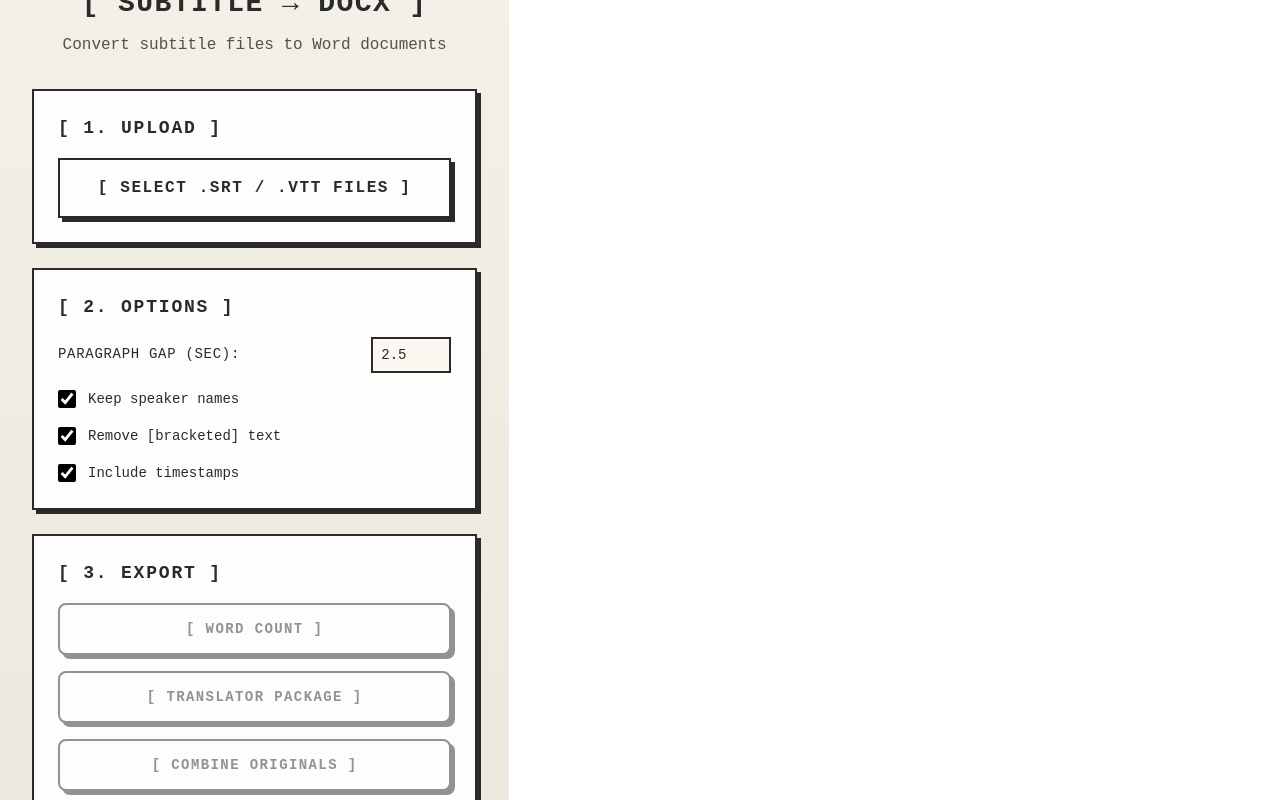
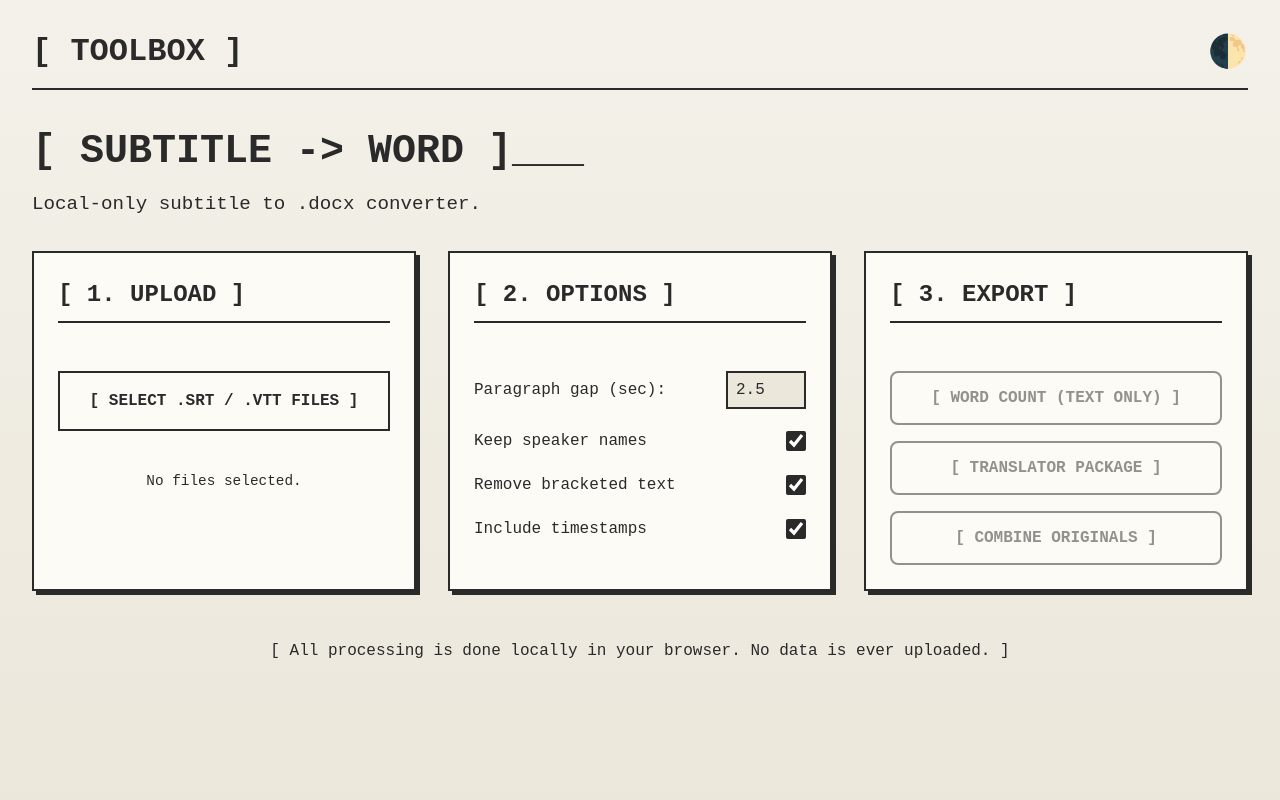
Before and after one commit to VernerAnton/subtitle2docx, a React (Vite) app: page / in a window 1280 px wide. Built offline with nearby package versions, Linux system fonts and the light colour scheme.

Commit message:
Finalize styling for options panel and UI

```diff
--- a/src/App.css
+++ b/src/App.css
@@ -1,202 +1,198 @@
-/* Global Typewriter Aesthetic - Matching ToolBox */
+/* Global Typewriter Aesthetic */
 :root {
   --font-main: 'Courier New', Courier, monospace;
+
+  /* Light Mode */
+  --lm-bg: linear-gradient(to bottom, #f4f1ea 0%, #ebe7db 100%);
+  --lm-text: #2a2a2a;
+  --lm-border: #2a2a2a;
+  --lm-shadow: 4px 4px 0px #2a2a2a;
+  --lm-card-bg: #fdfbf5;
+  --lm-input-bg: #ebe7db;
+
+  /* Dark Mode */
+  --dm-bg: linear-gradient(to bottom, #1a1a1a 0%, #0d0d0d 100%);
+  --dm-text: #e0e0e0;
+  --dm-border: #e0e0e0;
+  --dm-shadow: 4px 4px 0px #e0e0e0;
+  --dm-card-bg: #222;
+  --dm-input-bg: #333;
 }
 
-/* Reset */
+/* Reset everything and ensure full viewport */
 * {
   margin: 0;
   padding: 0;
   box-sizing: border-box;
 }
 
-html, body {
+html {
+  margin: 0;
+  padding: 0;
   width: 100%;
   height: 100%;
   overflow-x: hidden;
 }
 
 body {
+  margin: 0;
+  padding: 0;
+  width: 100%;
+  min-height: 100vh;
+  overflow-x: hidden;
   font-family: var(--font-main);
-  transition: background 0.3s ease, color 0.3s ease;
-  min-height: 100vh;
-}
-
-body.light-mode,
-.app-container.light-mode {
-  background: linear-gradient(to bottom, #f4f1ea 0%, #ebe7db 100%);
-  color: #2a2a2a;
-}
-
-body.dark-mode,
-.app-container.dark-mode {
-  background: linear-gradient(to bottom, #1a1a1a 0%, #0d0d0d 100%);
-  color: #e0e0e0;
 }
 
 .app-container {
-  max-width: 900px;
-  margin: 0 auto;
-  padding: 2rem;
+  width: 100vw; /* Use viewport width */
   min-height: 100vh;
-  display: flex;
-  flex-direction: column;
+  transition: background 0.3s, color 0.3s;
+  padding: 1rem;
+  overflow-x: hidden;
+  position: relative; /* Ensure proper positioning context */
 }
 
-/* Mobile adjustments */
-@media (max-width: 768px) {
+@media (min-width: 768px) {
   .app-container {
-    padding: 1rem;
+    padding: 2rem;
   }
 }
 
-/* Header - matching toolbox exactly */
+.app-container.light-mode {
+  background: var(--lm-bg);
+  background-attachment: fixed; /* Keep gradient fixed */
+  color: var(--lm-text);
+}
+
+.app-container.dark-mode {
+  background: var(--dm-bg);
+  background-attachment: fixed; /* Keep gradient fixed */
+  color: var(--dm-text);
+}
+
+/* Header */
 .header {
+  margin-bottom: 2rem;
   display: flex;
   align-items: center;
   justify-content: space-between;
   border-bottom: 2px solid;
   padding-bottom: 1rem;
-  margin-bottom: 1rem;
-  position: relative;
+  width: 100%; /* Ensure full width */
 }
 
-.light-mode .header { border-color: #2a2a2a; }
-.dark-mode .header { border-color: #e0e0e0; }
-
-/* Mode toggle on the left - matching toolbox */
-.mode-toggle {
-  display: flex;
-  align-items: center;
-  gap: 0.75rem;
-  font-weight: bold;
-  letter-spacing: 0.1em;
-  font-size: 0.875rem;
-  position: absolute;
-  left: 0;
+.light-mode .header {
+  border-color: var(--lm-border);
 }
 
-.mode-toggle span {
-  display: none;
+.dark-mode .header {
+  border-color: var(--dm-border);
 }
 
-@media (min-width: 480px) {
-  .mode-toggle span {
-    display: inline;
-  }
+.title {
+  font-size: clamp(1.5rem, 4vw, 2rem); /* Responsive font size */
+  font-weight: bold;
 }
 
-/* Theme button styling */
-.theme-btn,
 #theme-btn {
   background: none;
   border: none;
-  font-size: 1.5rem;
+  font-size: 2rem;
   cursor: pointer;
-  padding: 0.25rem;
+  padding: 0;
+  color: inherit;
   transition: transform 0.2s;
-  min-width: 40px;
-  min-height: 40px;
-  display: flex;
-  align-items: center;
-  justify-content: center;
 }
 
-.theme-btn:hover,
 #theme-btn:hover {
   transform: scale(1.1);
 }
 
-.theme-btn:focus,
-#theme-btn:focus {
-  outline: 2px solid currentColor;
-  outline-offset: 2px;
+/* Tool Header */
+.tool-header {
+  margin-bottom: 2rem;
+  text-align: left;
+  width: 100%;
 }
 
-/* Title centered */
-.title {
-  font-size: clamp(1.5rem, 4vw, 2.5rem);
+.tool-title-main {
+  font-size: clamp(1.8rem, 5vw, 2.5rem); /* Responsive font size */
   font-weight: bold;
-  letter-spacing: 0.05em;
-  margin: 0 auto;
-  text-align: center;
 }
 
-/* Tool header - subtitle style */
-.tool-header {
-  text-align: center;
-  margin-bottom: 2rem;
+.tool-desc {
+  font-size: clamp(1rem, 2vw, 1.2rem); /* Responsive font size */
+  margin-top: 0.5rem;
 }
 
-.tool-header h2 {
-  font-size: clamp(1.25rem, 3vw, 1.75rem);
-  font-weight: bold;
-  letter-spacing: 0.05em;
-  text-transform: uppercase;
-  margin-bottom: 0.5rem;
-}
-
-.tool-header p {
-  opacity: 0.8;
-  font-size: clamp(0.875rem, 2vw, 1rem);
-}
-
-/* Main content */
+/* Main Content Grid */
 .main-content {
   display: grid;
   grid-template-columns: 1fr;
-  gap: 1.5rem;
-  flex: 1;
+  gap: 2rem;
+  width: 100%;
+  max-width: 1400px; /* Optional: limit max width for readability on very wide screens */
+  margin: 0 auto; /* Center if max-width is applied */
 }
 
-/* Tool cards - matching toolbox style exactly */
+/* Tablet layout */
+@media (min-width: 768px) {
+  .main-content {
+    grid-template-columns: repeat(2, 1fr);
+  }
+}
+
+/* Desktop layout */
+@media (min-width: 992px) {
+  .main-content {
+    grid-template-columns: repeat(3, 1fr);
+  }
+}
+
+/* Tool Cards */
 .tool-card {
+  border: 2px solid;
   padding: 1.5rem;
-  border: 2px solid;
-  transition: all 0.3s;
-  text-align: left;
-  background: none;
-  font-family: inherit;
-  position: relative;
+  width: 100%;
+  transition: transform 0.2s, box-shadow 0.2s;
+  display: flex;
+  flex-direction: column;
+  gap: 1.5rem;
+}
+
+.tool-card:hover {
+  transform: translateY(-2px);
 }
 
 .light-mode .tool-card {
-  background: #fefdfb;
-  border-color: #2a2a2a;
-  box-shadow: 4px 4px 0px #2a2a2a;
-  color: #2a2a2a;
+  background: var(--lm-card-bg);
+  border-color: var(--lm-border);
+  box-shadow: var(--lm-shadow);
 }
 
 .dark-mode .tool-card {
-  background: #2a2a2a;
-  border-color: #e0e0e0;
-  box-shadow: 4px 4px 0px #e0e0e0;
-  color: #e0e0e0;
+  background: var(--dm-card-bg);
+  border-color: var(--dm-border);
+  box-shadow: var(--dm-shadow);
 }
 
-.tool-card:hover {
-  transform: translate(-2px, -2px);
+.card-header {
+  font-size: clamp(1.2rem, 3vw, 1.5rem); /* Responsive font size */
+  font-weight: bold;
+  margin-bottom: 1.5rem;
+  padding-bottom: 0.5rem;
+  border-bottom: 2px solid;
 }
 
-.light-mode .tool-card:hover {
-  background: #f9f7f0;
-  box-shadow: 6px 6px 0px #2a2a2a;
+.light-mode .card-header {
+  border-color: var(--lm-border);
 }
 
-.dark-mode .tool-card:hover {
-  background: #333333;
-  box-shadow: 6px 6px 0px #e0e0e0;
+.dark-mode .card-header {
+  border-color: var(--dm-border);
 }
 
-.tool-card h3 {
-  font-size: 1.125rem;
-  font-weight: bold;
-  text-transform: uppercase;
-  letter-spacing: 0.1em;
-  margin-bottom: 1rem;
-}
-
-/* Upload button - styled like toolbox buttons */
+/* Upload Section */
 .upload-btn {
   display: block;
   width: 100%;
@@ -206,229 +202,177 @@ body.dark-mode,
   cursor: pointer;
   font-size: 1rem;
   font-weight: bold;
-  text-transform: uppercase;
-  letter-spacing: 0.1em;
-  transition: all 0.3s;
-  font-family: inherit;
+  transition: background 0.2s, transform 0.2s;
+  background: transparent;
 }
 
 .light-mode .upload-btn {
-  background: #fefdfb;
-  border-color: #2a2a2a;
-  color: #2a2a2a;
-  box-shadow: 4px 4px 0px #2a2a2a;
+  border-color: var(--lm-border);
+  color: var(--lm-text);
 }
 
 .dark-mode .upload-btn {
-  background: #2a2a2a;
-  border-color: #e0e0e0;
-  color: #e0e0e0;
-  box-shadow: 4px 4px 0px #e0e0e0;
-}
-
-.upload-btn:hover {
-  transform: translate(-2px, -2px);
+  border-color: var(--dm-border);
+  color: var(--dm-text);
 }
 
 .light-mode .upload-btn:hover {
-  box-shadow: 6px 6px 0px #2a2a2a;
+  background: var(--lm-input-bg);
 }
 
 .dark-mode .upload-btn:hover {
-  box-shadow: 6px 6px 0px #e0e0e0;
+  background: var(--dm-input-bg);
 }
 
 .upload-btn:active {
-  transform: translate(0, 0);
+  transform: scale(0.98);
 }
 
-.light-mode .upload-btn:active {
-  box-shadow: 4px 4px 0px #2a2a2a;
+.file-status {
+  margin-top: 1rem;
+  font-size: 0.9rem;
+  text-align: center;
+  word-wrap: break-word; /* Prevents long filenames from overflowing */
+  min-height: 1.2em; /* Prevents layout shift */
 }
 
-.dark-mode .upload-btn:active {
-  box-shadow: 4px 4px 0px #e0e0e0;
-}
-
-/* Options section */
-.options-grid {
+/* --- IMPROVED Options Section --- */
+.options-container {
   display: flex;
   flex-direction: column;
-  gap: 1rem;
+  gap: 1.25rem; /* Spacing between each option row */
 }
 
 .option-item {
   display: flex;
+  justify-content: space-between; /* Pushes label and input to opposite ends */
   align-items: center;
   gap: 1rem;
 }
 
-.option-item label {
-  flex: 1;
-  font-size: 0.875rem;
-  text-transform: uppercase;
-  letter-spacing: 0.05em;
+.option-item span {
+  text-align: left; /* Keep label text aligned to the left */
 }
 
-.option-input,
-input[type="number"] {
-  width: 80px;
-  padding: 0.5rem;
-  border: 2px solid;
-  font-size: 0.875rem;
-  font-family: var(--font-main);
-  transition: all 0.2s;
+.checkbox-item {
+  cursor: pointer; /* Makes the whole row clickable */
 }
 
-.light-mode .option-input,
-.light-mode input[type="number"] {
-  background: #f9f7f0;
-  border-color: #2a2a2a;
-  color: #2a2a2a;
+.option-input {
+  font-family: inherit;
+  font-size: 1rem;
+  padding: 0.5rem;
+  width: 80px;
+  border: 2px solid;
+  flex-shrink: 0; /* Prevents the input from shrinking if the label is long */
+}
+.light-mode .option-input {
+  background: var(--lm-input-bg);
+  border-color: var(--lm-border);
+  color: var(--lm-text);
+}
+.dark-mode .option-input {
+  background: var(--dm-input-bg);
+  border-color: var(--dm-border);
+  color: var(--dm-text);
 }
 
-.dark-mode .option-input,
-.dark-mode input[type="number"] {
-  background: #333333;
-  border-color: #e0e0e0;
-  color: #e0e0e0;
+input[type="checkbox"] {
+  width: 1.5em;
+  height: 1.5em;
+  accent-color: var(--lm-text); /* Use a variable for consistency */
+  flex-shrink: 0;
+}
+.dark-mode input[type="checkbox"] {
+  accent-color: var(--dm-text);
 }
 
-input[type="number"]:focus {
-  outline: 2px solid currentColor;
-  outline-offset: 2px;
-}
 
-/* Checkboxes */
-.checkbox-item {
-  display: flex;
-  align-items: center;
-  gap: 0.75rem;
-}
-
-.checkbox-item input[type="checkbox"] {
-  width: 18px;
-  height: 18px;
-  cursor: pointer;
-  accent-color: currentColor;
-}
-
-.checkbox-item label {
-  cursor: pointer;
-  font-size: 0.875rem;
-  text-transform: none;
-  letter-spacing: normal;
-}
-
-/* Export buttons - matching toolbox style */
+/* Export Section */
 .export-buttons {
   display: flex;
   flex-direction: column;
   gap: 1rem;
+  width: 100%;
 }
 
 .export-buttons button {
   padding: 1rem;
-  font-size: 0.875rem;
+  font-size: 1rem;
   font-weight: bold;
-  text-transform: uppercase;
-  letter-spacing: 0.1em;
   border: 2px solid;
   cursor: pointer;
-  transition: all 0.3s;
-  font-family: inherit;
+  transition: background 0.2s, color 0.2s, transform 0.2s;
+  font-family: var(--font-main);
   width: 100%;
-}
-
-.light-mode .export-buttons button {
-  background: #fefdfb;
-  border-color: #2a2a2a;
-  color: #2a2a2a;
-  box-shadow: 4px 4px 0px #2a2a2a;
-}
-
-.dark-mode .export-buttons button {
-  background: #2a2a2a;
-  border-color: #e0e0e0;
-  color: #e0e0e0;
-  box-shadow: 4px 4px 0px #e0e0e0;
-}
-
-.export-buttons button:not(:disabled):hover {
-  transform: translate(-2px, -2px);
-}
-
-.light-mode .export-buttons button:not(:disabled):hover {
-  background: #2a2a2a;
-  color: #fefdfb;
-  box-shadow: 6px 6px 0px #2a2a2a;
-}
-
-.dark-mode .export-buttons button:not(:disabled):hover {
-  background: #e0e0e0;
-  color: #2a2a2a;
-  box-shadow: 6px 6px 0px #e0e0e0;
-}
-
-.export-buttons button:active {
-  transform: translate(0, 0);
-}
-
-.light-mode .export-buttons button:active {
-  box-shadow: 4px 4px 0px #2a2a2a;
-}
-
-.dark-mode .export-buttons button:active {
-  box-shadow: 4px 4px 0px #e0e0e0;
 }
 
 .export-buttons button:disabled {
   opacity: 0.5;
   cursor: not-allowed;
-  transform: none;
 }
 
-.export-buttons button:disabled:hover {
-  transform: none;
+.export-buttons button:not(:disabled):active {
+  transform: scale(0.98);
 }
 
-.light-mode .export-buttons button:disabled:hover {
-  background: #fefdfb;
-  color: #2a2a2a;
-  box-shadow: 4px 4px 0px #2a2a2a;
+.light-mode .export-buttons button {
+  background: var(--lm-card-bg);
+  border-color: var(--lm-border);
+  color: var(--lm-text);
 }
 
-.dark-mode .export-buttons button:disabled:hover {
-  background: #2a2a2a;
-  color: #e0e0e0;
-  box-shadow: 4px 4px 0px #e0e0e0;
+.dark-mode .export-buttons button {
+  background: var(--dm-card-bg);
+  border-color: var(--dm-border);
+  color: var(--dm-text);
+}
+
+.light-mode .export-buttons button:not(:disabled):hover {
+  background: var(--lm-text);
+  color: var(--lm-card-bg);
+}
+
+.dark-mode .export-buttons button:not(:disabled):hover {
+  background: var(--dm-text);
+  color: var(--dm-card-bg);
 }
 
 /* Footer */
 .footer {
+  margin-top: 3rem;
   text-align: center;
-  margin-top: 2rem;
-  padding-top: 1.5rem;
-  border-top: 2px solid;
-  opacity: 0.6;
-  font-size: 0.875rem;
+  font-size: 1rem;
+  padding-bottom: 2rem;
+  width: 100%;
 }
 
-.light-mode .footer { border-color: #2a2a2a; }
-.dark-mode .footer { border-color: #e0e0e0; }
+/* Ensure no horizontal scroll on mobile */
+@media (max-width: 767px) {
+  .app-container {
+    padding: 0.5rem;
+  }
 
-/* Responsive adjustments */
-@media (max-width: 480px) {
   .tool-card {
     padding: 1rem;
   }
+}
 
-  .options-grid {
-    gap: 0.75rem;
-  }
+/* Hide any overflow that might cause issues */
+.app-container > * {
+  max-width: 100%;
+}
 
-  .export-buttons button {
-    font-size: 0.75rem;
-    padding: 0.875rem;
-  }
+/* Input focus styles */
+input:focus {
+  outline: 2px solid;
+  outline-offset: 2px;
 }
+
+.light-mode input:focus {
+  outline-color: var(--lm-border);
+}
+
+.dark-mode input:focus {
+  outline-color: var(--dm-border);
+}
--- a/src/App.tsx
+++ b/src/App.tsx
@@ -33,7 +33,7 @@ export default function App() {
   const [stripBrackets, setStripBrackets] = useState(true);
   const [includeTimestamps, setIncludeTimestamps] = useState(true);
 
-  // --- THEME STATE AND LOGIC ---
+  // --- IMPROVED THEME STATE AND LOGIC ---
   const [themePreference, setThemePreference] = useState<ThemePreference>(() => {
     const saved = localStorage.getItem('themePreference');
     return (saved as ThemePreference) || 'system';
@@ -46,7 +46,6 @@ export default function App() {
     return themePreference === 'dark' ? 'dark' : 'light';
   });
 
-  // Update actual theme when preference or system theme changes
   useEffect(() => {
     const updateActualTheme = () => {
       if (themePreference === 'system') {
@@ -70,12 +69,10 @@ export default function App() {
     return () => mediaQuery.removeEventListener('change', handleSystemThemeChange);
   }, [themePreference]);
 
-  // Save preference to localStorage when it changes
   useEffect(() => {
     localStorage.setItem('themePreference', themePreference);
   }, [themePreference]);
 
-  // Toggle function cycles through: system -> light -> dark -> system
   const cycleTheme = () => {
     setThemePreference(prev => {
       if (prev === 'system') return 'light';
@@ -84,20 +81,14 @@ export default function App() {
     });
   };
 
-  // Get icon based on current state
   const getThemeIcon = () => {
-    if (themePreference === 'system') {
-      return '🌓';
-    }
-    return themePreference === 'dark' ? '☀️' : '🌙';
+    if (themePreference === 'system') return '🌓';
+    return actualTheme === 'dark' ? '☀️' : '🌙';
   };
 
-  // Get tooltip text
   const getThemeTooltip = () => {
-    if (themePreference === 'system') {
-      return `Auto (${actualTheme})`;
-    }
-    return `Switch to ${themePreference === 'dark' ? 'system' : 'dark'}`;
+    if (themePreference === 'system') return `Auto (currently ${actualTheme})`;
+    return `${actualTheme === 'dark' ? 'Dark' : 'Light'} mode`;
   };
 
   // --- DATA HANDLING FUNCTIONS ---
@@ -200,29 +191,25 @@ export default function App() {
   return (
     <div className={`app-container ${actualTheme === 'dark' ? 'dark-mode' : 'light-mode'}`}>
       <header className="header">
-        <div className="mode-toggle">
-          <span>[ MODE ]</span>
+        <h1 className="title">[ TOOLBOX ]</h1>
         <button
+          id="theme-btn"
           className="theme-btn"
           onClick={cycleTheme}
           title={getThemeTooltip()}
-            aria-label="Toggle theme"
         >
           {getThemeIcon()}
         </button>
-        </div>
-        <h1 className="title">════ TOOLBOX ════</h1>
-        <div className="spacer"></div>
       </header>
 
       <div className="tool-header">
-          <h2>[ SUBTITLE → DOCX ]</h2>
-          <p>Convert subtitle files to Word documents</p>
+          <h2 className="tool-title-main">[ SUBTITLE -&gt; WORD ]___</h2>
+          <p className="tool-desc">Local-only subtitle to .docx converter.</p>
       </div>
 
       <main className="main-content">
         <section className="tool-card">
-          <h3>[ 1. UPLOAD ]</h3>
+          <h3 className="card-header">[ 1. UPLOAD ]</h3>
           <label className="upload-btn">
             {files.length ? `[ ${files.length} FILE(S) SELECTED ]` : "[ SELECT .SRT / .VTT FILES ]"}
             <input
@@ -233,70 +220,65 @@ export default function App() {
               onChange={(e)=> setFiles(e.target.files ? Array.from(e.target.files) : [])}
             />
           </label>
+           <p className="file-status">{files.length ? files.map(f => f.name).join(', ') : "No files selected."}</p>
         </section>
 
         <section className="tool-card">
-          <h3>[ 2. OPTIONS ]</h3>
-          <div className="options-grid">
+          <h3 className="card-header">[ 2. OPTIONS ]</h3>
+          {/* This is the structurally improved section */}
+          <div className="options-container">
             <div className="option-item">
-              <label>Paragraph gap (sec):</label>
+              <span>Paragraph gap (sec):</span>
               <input
                 type="number"
                 value={gapSec}
                 step={0.5}
                 min={0}
                 onChange={(e)=> setGapSec(Number(e.target.value))}
-                className="option-input"
-              />
+                className="option-input"/>
             </div>
-            <div className="option-item checkbox-item">
+            <label className="option-item checkbox-item">
+              <span>Keep speaker names</span>
               <input
                 type="checkbox"
-                id="keepSpeakers"
                 checked={keepSpeakers}
-                onChange={e => setKeepSpeakers(e.target.checked)}
-              />
-              <label htmlFor="keepSpeakers">Keep speaker names</label>
-            </div>
-            <div className="option-item checkbox-item">
+                onChange={e => setKeepSpeakers(e.target.checked)} />
+            </label>
+            <label className="option-item checkbox-item">
+              <span>Remove bracketed text</span>
               <input
                 type="checkbox"
-                id="stripBrackets"
                 checked={stripBrackets}
-                onChange={e => setStripBrackets(e.target.checked)}
-              />
-              <label htmlFor="stripBrackets">Remove [bracketed] text</label>
-            </div>
-            <div className="option-item checkbox-item">
+                onChange={e => setStripBrackets(e.target.checked)} />
+            </label>
+            <label className="option-item checkbox-item">
+              <span>Include timestamps</span>
               <input
                 type="checkbox"
-                id="includeTimestamps"
                 checked={includeTimestamps}
-                onChange={e => setIncludeTimestamps(e.target.checked)}
-              />
-              <label htmlFor="includeTimestamps">Include timestamps</label>
-            </div>
+                onChange={e => setIncludeTimestamps(e.target.checked)} />
+            </label>
           </div>
         </section>
 
         <section className="tool-card">
-          <h3>[ 3. EXPORT ]</h3>
+          <h3 className="card-header">[ 3. EXPORT ]</h3>
           <div className="export-buttons">
             <button disabled={!files.length || busy} onClick={onWordCount}>
-              {busy ? "[ PROCESSING... ]" : "[ WORD COUNT ]"}
+              {busy ? "[ PROCESSING... ]" : "[ WORD COUNT (TEXT ONLY) ]"}
             </button>
             <button disabled={!files.length || busy} onClick={onTranslatorPackage}>
               {busy ? "[ PROCESSING... ]" : "[ TRANSLATOR PACKAGE ]"}
             </button>
             <button disabled={!files.length || busy} onClick={onArchive}>
-              {busy ? "[ PROCESSING... ]" : "[ COMBINE ORIGINALS ]"}
+              {busy ? "[ COMBINE ORIGINALS ]" : "[ COMBINE ORIGINALS ]"}
             </button>
           </div>
         </section>
       </main>
 
       <footer className="footer">
-        [ All processing happens locally • No data uploaded ]
+        [ All processing is done locally in your browser. No data is ever uploaded. ]
       </footer>
     </div>
   );
```
Also changed, not shown: 4 other files (tests, documents, lock files or other folders). Lines whose indentation alone changed are shown as unchanged.
